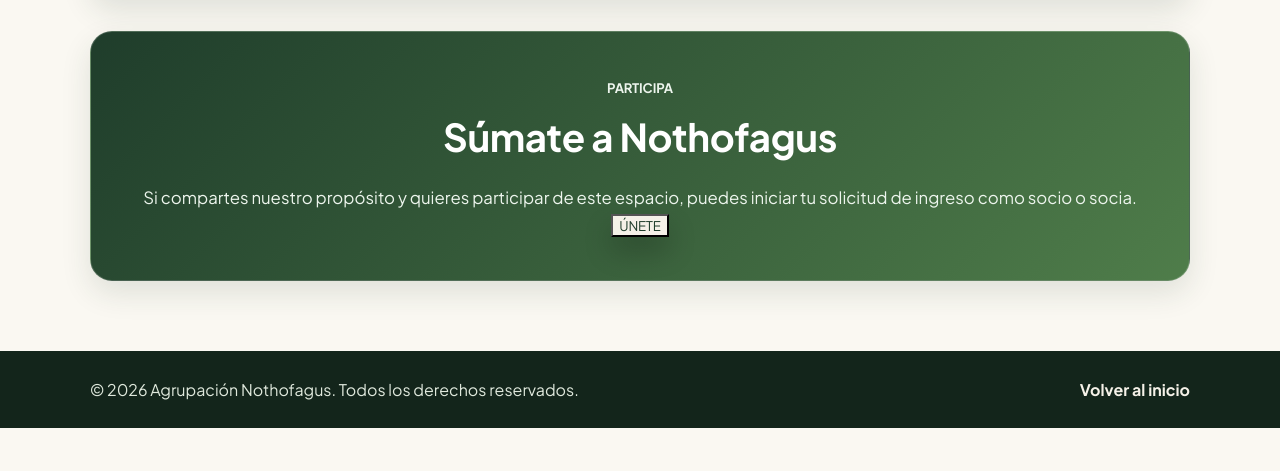
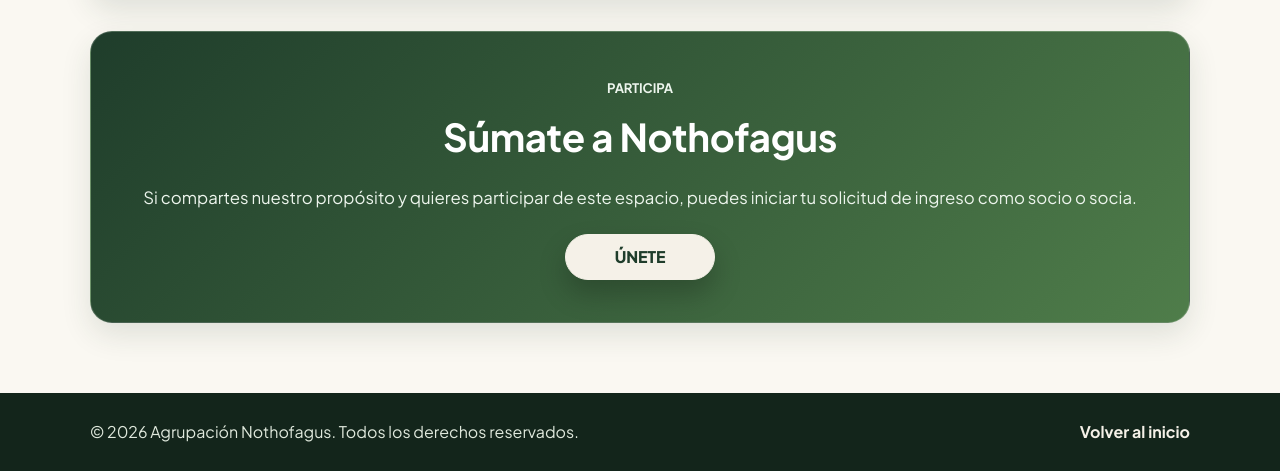
Before and after one commit to Agrupacion-Nothofagus/TESTEO, a plain HTML site: page index.html in a window 1280 px wide. Shown: the part 3493-3964 px from the top of the page. Before the commit the page ends 3921 px from the top, so only its background shows below. Drawn offline with Linux system fonts and the light colour scheme; a script that the page names is missing.

Commit message:
Ajustar boton unete al estilo institucional

```diff
--- a/contact-form.css
+++ b/contact-form.css
@@ -153,21 +153,47 @@
 }
 
 .join-section .join-button {
+  display: inline-flex;
+  align-items: center;
+  justify-content: center;
+  min-width: 150px;
+  margin-top: 22px;
+  padding: 14px 26px;
+  border: 1px solid var(--beige);
+  border-radius: 999px;
   background: var(--beige);
   color: var(--verde-profundo);
+  font: inherit;
+  font-weight: 900;
+  line-height: 1;
+  letter-spacing: -0.01em;
+  text-decoration: none;
+  cursor: pointer;
   box-shadow: 0 14px 28px rgba(0, 0, 0, 0.22);
+  transition: transform 0.2s ease, background 0.2s ease, color 0.2s ease, box-shadow 0.2s ease;
 }
 
-.join-section .join-button:hover {
+.join-section .join-button:hover,
+.join-section .join-button:focus-visible {
   background: var(--blanco);
   color: var(--verde-profundo);
+  transform: translateY(-2px);
   box-shadow: 0 18px 34px rgba(0, 0, 0, 0.28);
+}
+
+.join-section .join-button:active {
+  transform: translateY(0);
+  box-shadow: 0 10px 22px rgba(0, 0, 0, 0.22);
 }
 
 @media (prefers-reduced-motion: reduce) {
   .contact-form-panel,
   .contact-form-panel.is-closing {
     animation: none;
+  }
+
+  .join-section .join-button {
+    transition: none;
   }
 }
 
@@ -183,4 +209,9 @@
   .contact-submit-button {
     width: 100%;
   }
+
+  .join-section .join-button {
+    width: 100%;
+    max-width: 320px;
+  }
 }
```
